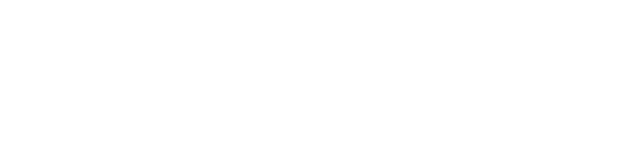
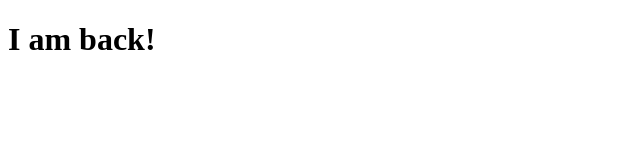
Before and after one commit to developeryamin20/Loruki-three_page_website, a plain HTML site: page index.html in a window 1280 px wide. Shown: the whole page, without its empty margins (0-640 px from the left). Drawn offline with Linux system fonts and the light colour scheme.

Commit message:
first commit

```diff
--- a/index.html
+++ b/index.html
@@ -6,6 +6,6 @@
     <title>Document</title>
 </head>
 <body>
-
+    <h1>I am back!</h1>
 </body>
 </html>
```
